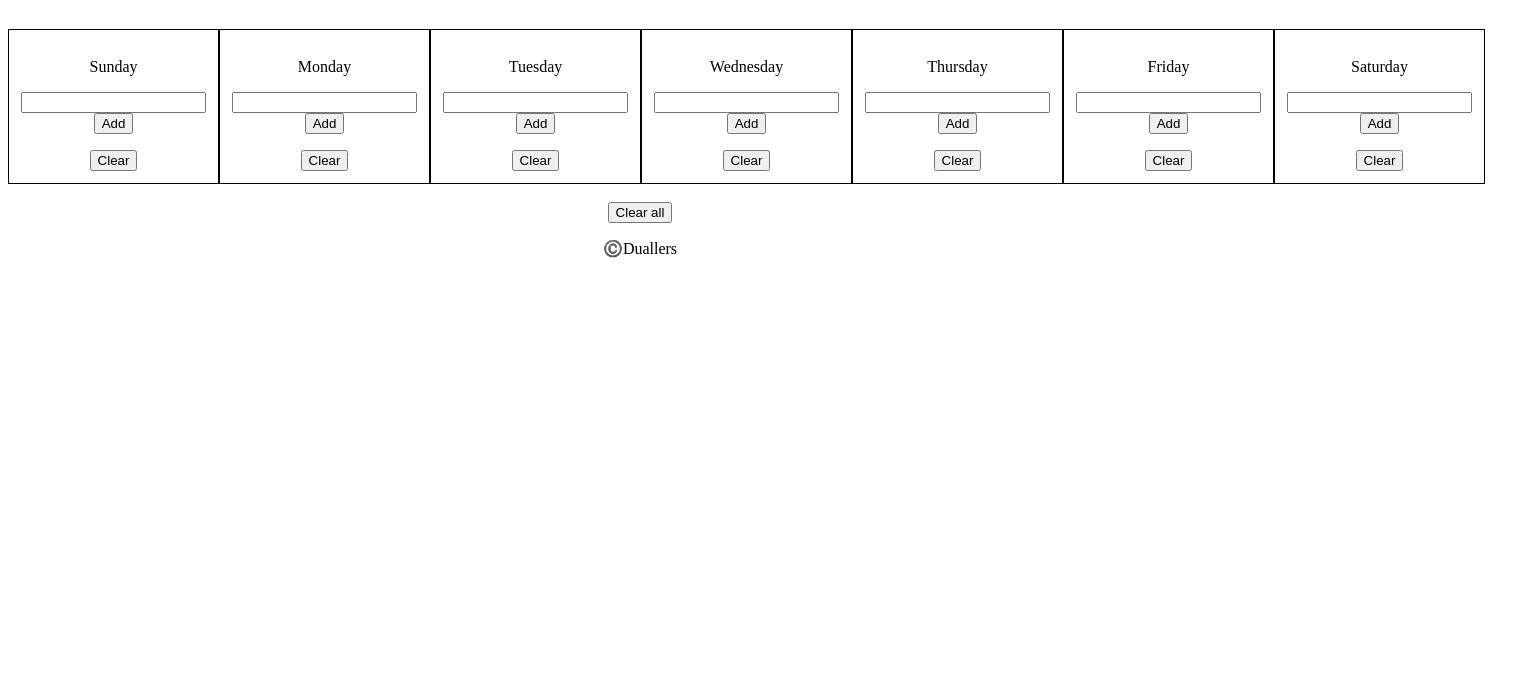
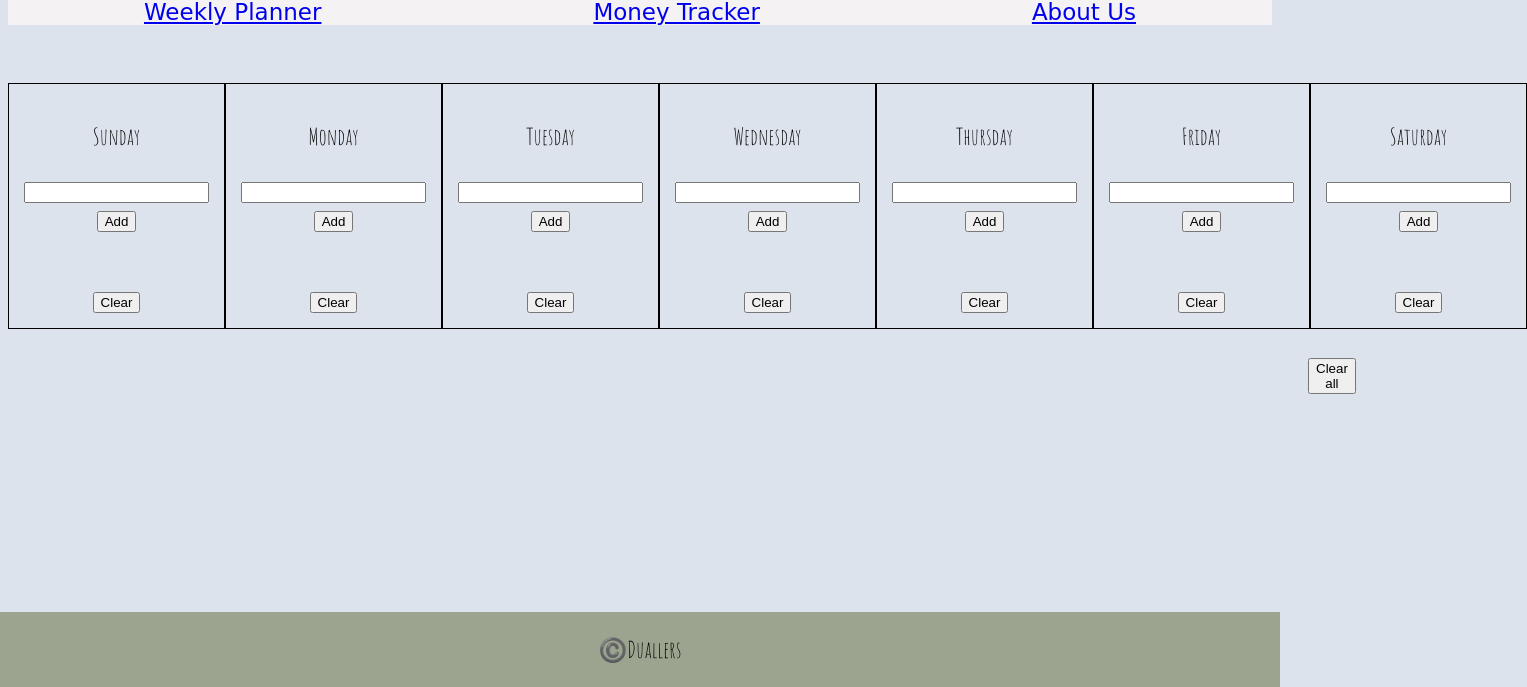
Before and after one commit to AmyLin06/Plan4U, a plain HTML site: page planner.html in a window 1280 px wide. Shown: the part 113-800 px from the top of the page, 1527 px wide, since content can reach past the window. Drawn offline with Linux system fonts and the light colour scheme; a web font is replaced by a local one.

Commit message:
made too many things to describe and i really wanted to do it all by myself /JF

```diff
--- a/planner.html
+++ b/planner.html
@@ -2,6 +2,10 @@
 <html>
   <head>
     <link rel="stylesheet" href="plannerstyle.css">
+    <link href="https://fonts.googleapis.com/css?family=Merienda+One&display=swap" rel="stylesheet">
+    <link href="https://fonts.googleapis.com/css?family=Petit+Formal+Script&display=swap" rel="stylesheet">
+    <link href="https://fonts.googleapis.com/css?family=Amatic+SC&display=swap" rel="stylesheet">
+    <link href="https://fonts.googleapis.com/css?family=Cinzel&display=swap" rel="stylesheet">
   </head>
   <body>
     <div class = "header">
@@ -12,6 +16,7 @@
         <h1>Weekly Planner</h1>
       </div>
     </div>
+    <br>
     <div class = "catagories">
       <a href = "planner.html">Weekly Planner</a>
       <a href = "moneyTracker.html"> Money Tracker</a>
@@ -23,51 +28,58 @@
       <div class = "Sun">
         <p>Sunday</p>
         <input class = "inputsun">
-        <button class = "add">Add</button>
+        <button id = "sunadd">Add</button>
         <ul class = "sunplan"></ul>
-        <button class = "clear">Clear</button>
+        <br>
+        <button id = "clearsun">Clear</button>
       </div>
       <div class = "Mon">
         <p>Monday</p>
         <input class = "inputmon">
-        <button class = "add">Add</button>
+        <button id = "monadd">Add</button>
         <ul class = "monplan"></ul>
-        <button class = "clear">Clear</button>
+        <br>
+        <button id = "clearmon">Clear</button>
       </div>
       <div class = "Tues">
         <p>Tuesday</p>
         <input class = "inputtues">
-        <button class = "add">Add</button>
+        <button id = "tuesadd">Add</button>
         <ul class = "tuesplan"></ul>
-        <button class = "clear">Clear</button>
+        <br>
+        <button id = "cleartues">Clear</button>
       </div>
       <div class = "Wed">
         <p>Wednesday</p>
         <input class = "inputwed">
-        <button class = "add">Add</button>
+        <button id = "wedadd">Add</button>
         <ul class = "wedplan"></ul>
-        <button class = "clear">Clear</button>
+        <br>
+        <button id = "clearwed">Clear</button>
       </div>
       <div class = "Thurs">
         <p>Thursday</p>
         <input class = "inputthurs">
-        <button class = "add">Add</button>
+        <button id = "thursadd">Add</button>
         <ul class = "thursplan"></ul>
-        <button class = "clear">Clear</button>
+        <br>
+        <button id = "clearthurs">Clear</button>
       </div>
       <div class = "Fri">
         <p>Friday</p>
         <input class = "inputfri">
-        <button class = "add">Add</button>
+        <button id = "friadd">Add</button>
         <ul class = "friplan"></ul>
-        <button class = "clear">Clear</button>
+        <br>
+        <button id = "clearfri">Clear</button>
       </div>
       <div class = "Sat">
         <p>Saturday</p>
         <input class = "inputsat">
-        <button class = "add">Add</button>
+        <button id = "satadd">Add</button>
         <ul class = "satplan"></ul>
-        <button class = "clear">Clear</button>
+        <br>
+        <button id = "clearsat">Clear</button>
       </div>
     </div>
     <br>
--- a/plannerstyle.css
+++ b/plannerstyle.css
@@ -1,10 +1,23 @@
 body{
   text-align: center;
+  background-color: #dde3ec;
+  font-family: 'Amatic SC', cursive;
+  font-size: 23px;
 }
 
 .catagories{
   display: flex;
   justify-content: space-around;
+  background-color: 	#f4f2f2;
+  font-family: 'Petit Formal Script', cursive;
+}
+
+.footer{
+  background-color: #9ca48f;
+  position: fixed;
+  left: 0;
+  bottom: 0;
+  width:100%;
 }
 
 .list{
@@ -20,10 +33,9 @@ img{
 .header{
   display: flex;
   justify-content:flex-start;
-}
-
-.title{
-  margin-left: 570px;
+  font-family: 'Cinzel', serif;
+  background-color: #9ca48f;
+  height: 75px;
 }
 
 .plannercontent{
@@ -33,7 +45,7 @@ img{
 
 .Sun , .Mon , .Tues , .Wed , .Thurs ,  .Fri , .Sat{
   border: 1px solid black;
-  padding: 12px;
+  padding: 15px;
 }
 
 .expensetitle , .incometitle{
@@ -42,7 +54,8 @@ img{
 }
 
 .slogan{
-  font-size: 20px;
+  font-size: 30px;
+  font-family: 'Cinzel', serif;
 }
 
 .Amy , .Jenny , .Susan , .Yonglin{
@@ -51,3 +64,21 @@ img{
   border: 1px solid black;
   margin: 5px;
 }
+
+.history{
+  display: flex;
+  justify-content: space-around;
+}
+
+.clearall , .clearexpense{
+  margin-left: 1300px;
+}
+
+.todo , .reminder{
+  background-color: #fcf2f0;
+  padding: 30px;
+  border-radius: 10px;
+}
+.title{
+  margin-bottom: 100px;
+}
```
Also changed, not shown: moneyTracker.html (+10 -14 lines), plannerproject.html (+12 -5 lines), 1 other file.
